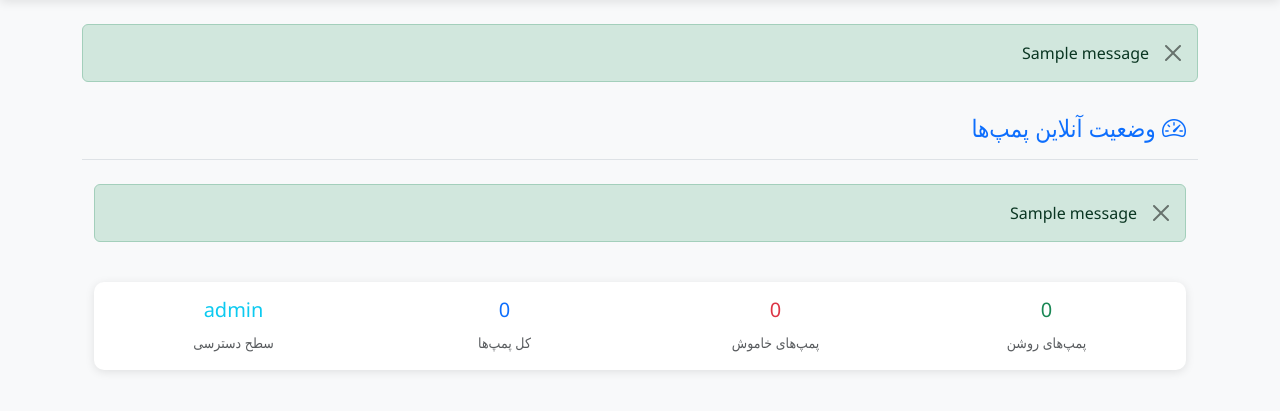
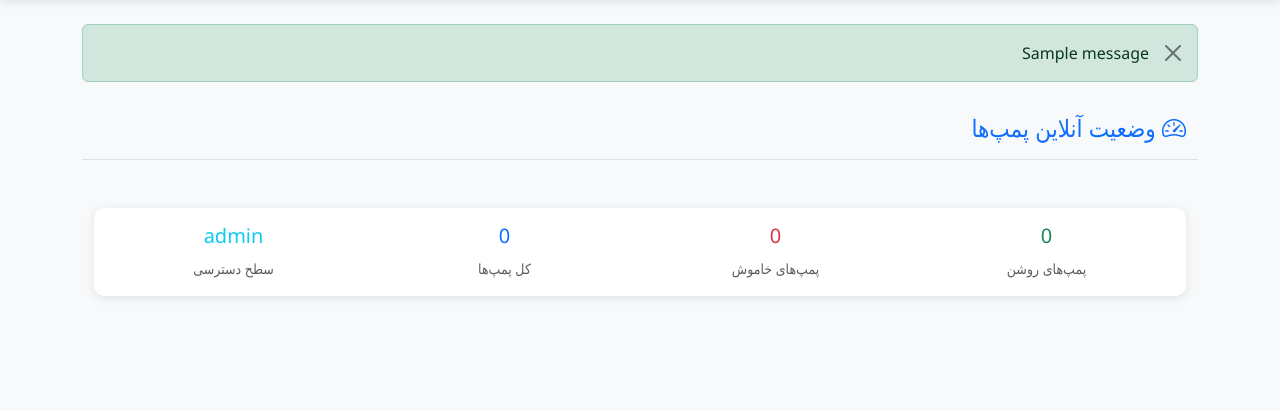
Before and after one commit to Reza010101/pump-managment, a Flask app: page / in a window 1280 px wide. Shown: the part 56-467 px from the top of the page. Run offline with Flask 3, Linux system fonts and the light colour scheme; the visitor is signed in with stand-in values (Sample User, id 1); one stand-in notice (Sample message) is shown; data that the repository does not hold is empty; parts of the project's set-up code (start-up, migrations or seed data) failed here and were passed over; some libraries are stand-ins or nearby versions.

Commit message:
fix: remove duplicate login message from dashboard

```diff
--- a/templates/dashboard.html
+++ b/templates/dashboard.html
@@ -56,17 +56,6 @@
 
 <!-- محتوای اصلی -->
 <div class="container mt-4">
-    <!-- پیام‌های سیستم -->
-    {% with messages = get_flashed_messages(with_categories=true) %}
-        {% if messages %}
-            {% for category, message in messages %}
-                <div class="alert alert-{{ 'danger' if category == 'error' else 'success' }} alert-dismissible fade show" role="alert">
-                    {{ message }}
-                    <button type="button" class="btn-close" data-bs-dismiss="alert"></button>
-                </div>
-            {% endfor %}
-        {% endif %}
-    {% endwith %}
 
     <!-- کارت‌های پمپ‌ها -->
     <div class="row" id="pumps-container">
```
